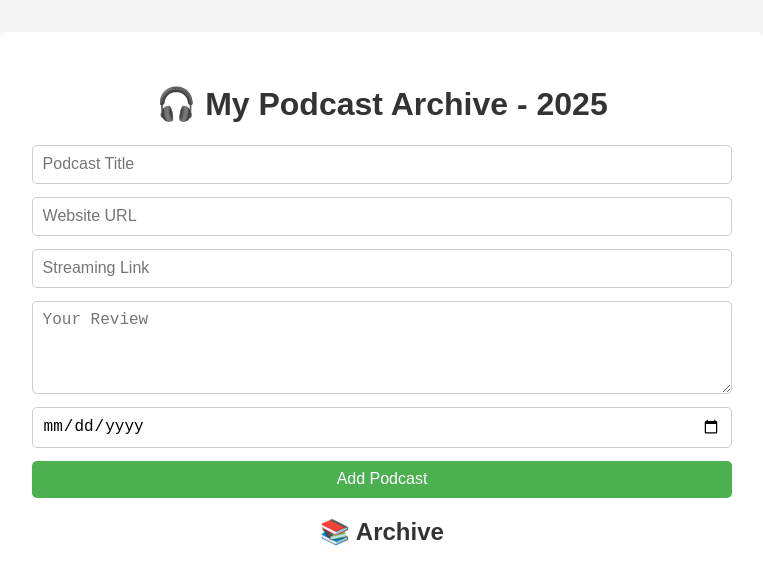
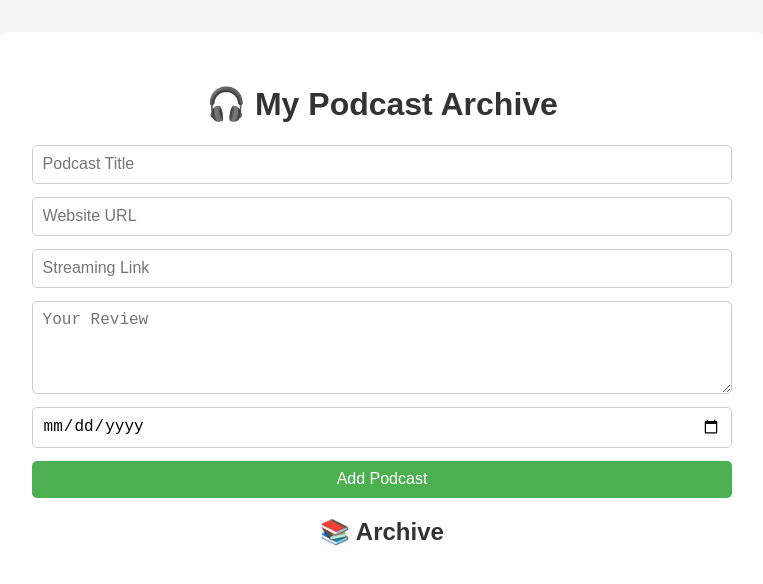
Before and after one commit to abhishekashokshetty/podshare1, a plain HTML site: page index.html in a window 1280 px wide. Shown: the whole page, without its empty margins (258-1021 px from the left). Drawn offline with Linux system fonts and the light colour scheme.

Commit message:
Update index.html

```diff
--- a/index.html
+++ b/index.html
@@ -8,7 +8,7 @@
 </head>
 <body>
   <div class="container">
-    <h1>🎧 My Podcast Archive - 2025</h1>
+    <h1>🎧 My Podcast Archive</h1>
 
     <form id="podcastForm">
       <input type="text" id="title" placeholder="Podcast Title" required />
```
